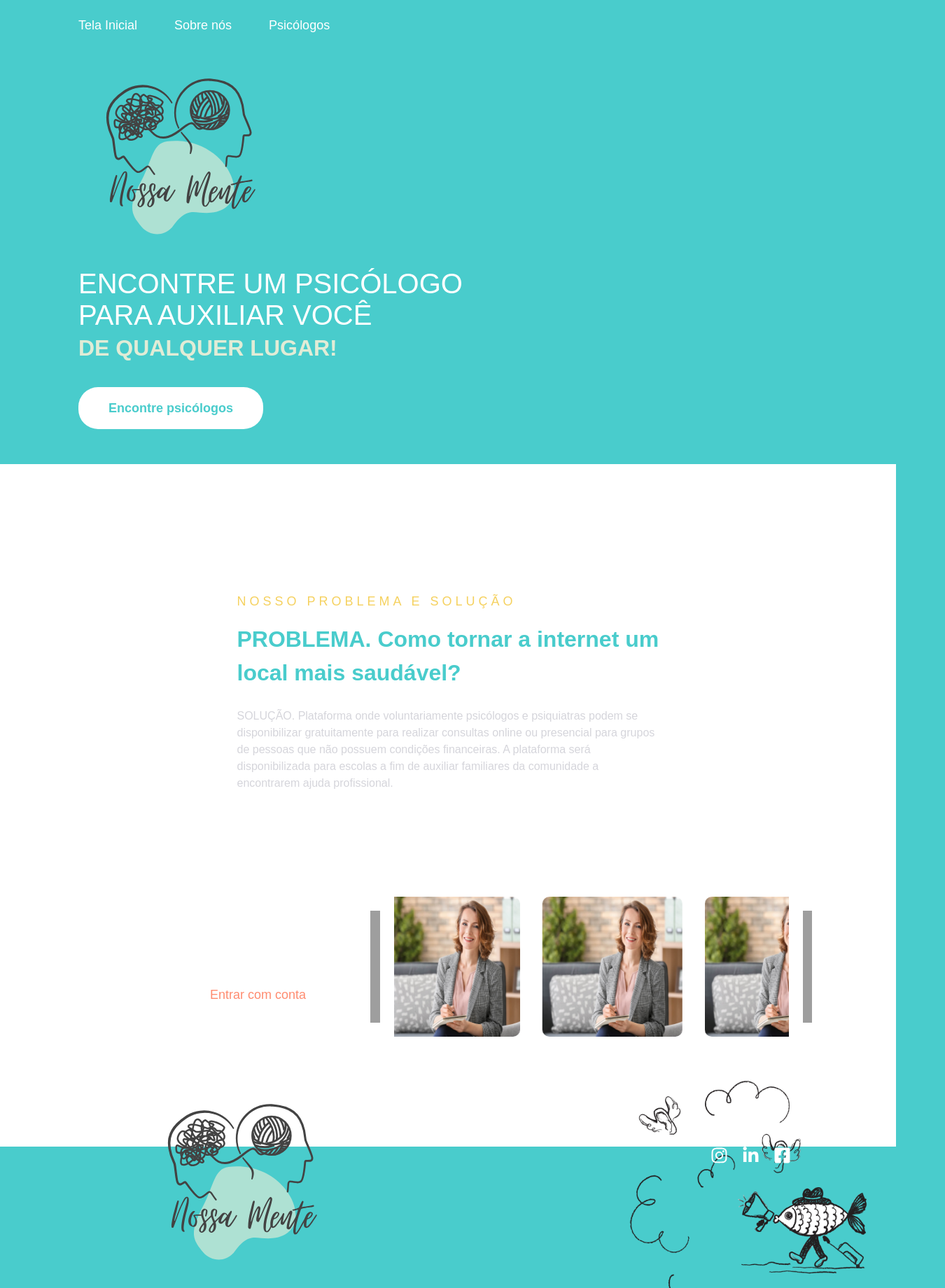
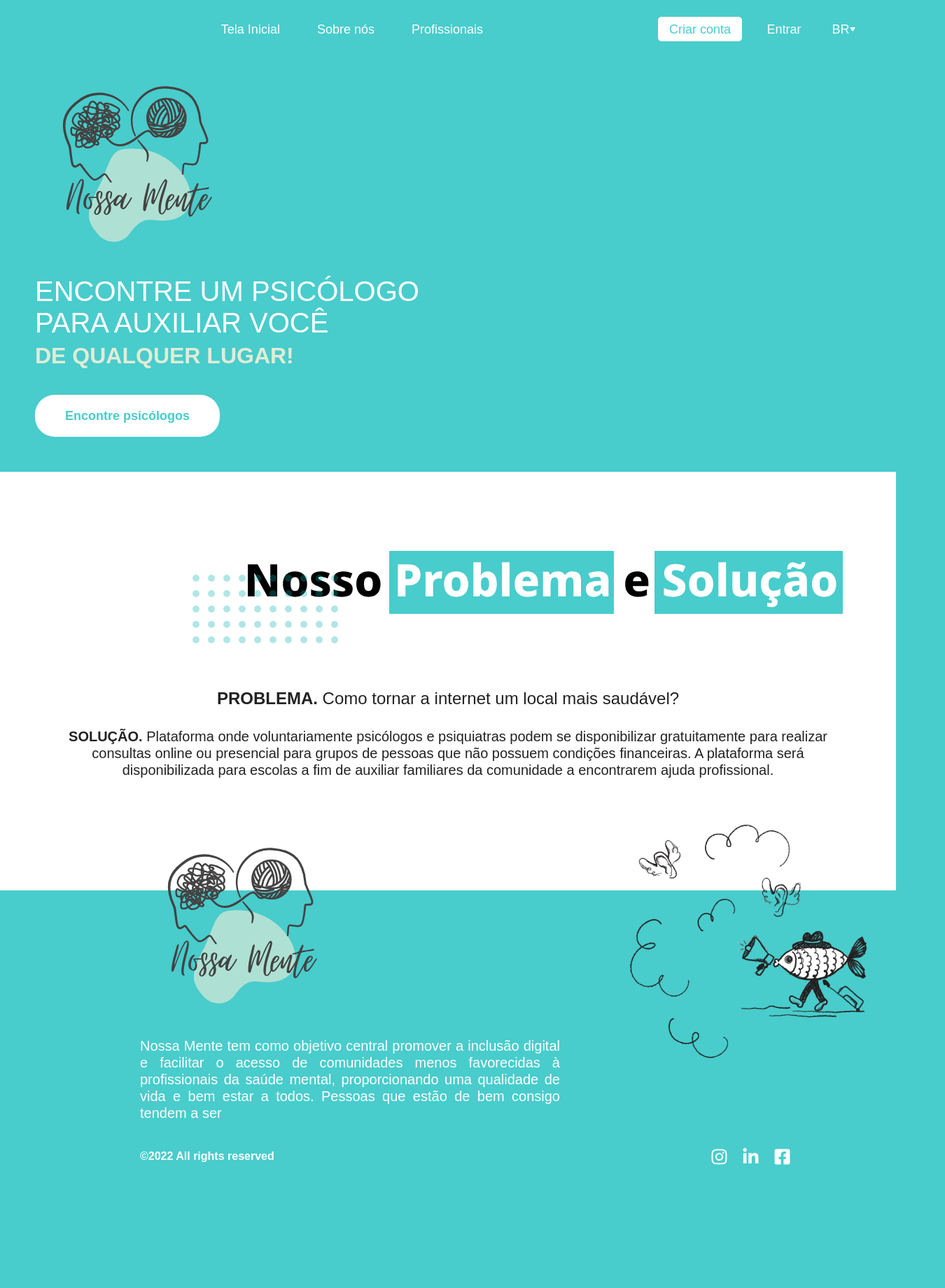
Before and after one commit to Hackatona-AGES-2022/OsFieisDoMaza, a React (Create React App) app in the folder app/: page / in a window 1280 px wide. Shown: the top 1840 px of the page at 70% size, 1350 px wide, since content can reach past the window. After the commit the page ends 1696 px from the top, so only its background shows below. Built offline with nearby package versions, Linux system fonts and the light colour scheme; grey boxes are pictures that could not be loaded.

Commit message:
nova home implementada

```diff
--- a/app/src/App.tsx
+++ b/app/src/App.tsx
@@ -27,19 +27,24 @@ import {
     DivImageFish,
     DivFooterBottom,
     DivSocial,
-    DivFooterMenu,
+    MiddleOptions,
+    RightSideOptions,
     LogoFooter,
+    ButtonPrimario,
+    ButtonSecundario,
+    ButtonLanguage,
+    TextRights,
 } from "./styles/styles";
 import pixelToRem from "./utils/pxToRem";
 
 function App() {
     return (
         <>
-            <Container flex="column" margin={pixelToRem(24, 112, 50)}>
+            <Container flex="column" margin={pixelToRem(24, 50, 50)}>
                 <GlobalStyles />
 
                 <Header>
-                    <DivFooterMenu>
+                    <MiddleOptions>
                         <ul>
                             <li>
                                 <a href="/">Tela Inicial</a>
@@ -50,10 +55,22 @@ function App() {
                             </li>
 
                             <li>
-                                <a href="/search">Psicólogos</a>
+                                <a href="/search">Profissionais</a>
                             </li>
                         </ul>
-                    </DivFooterMenu>
+                    </MiddleOptions>
+                    <RightSideOptions>
+                        <ButtonPrimario>
+                            <a href="/">Criar conta</a>
+                        </ButtonPrimario>
+                        <ButtonSecundario>
+                            <a href="/">Entrar</a>
+                        </ButtonSecundario>
+                        <ButtonLanguage>
+                            <a href="/">BR</a>
+                            <img src="/images/ArrowDown.svg" alt="" />
+                        </ButtonLanguage>
+                    </RightSideOptions>
                 </Header>
 
                 <Main>
@@ -95,16 +112,22 @@ function App() {
                                 },
                             }}
                         >
-                            <FirstTitle>Nosso problema e solução</FirstTitle>
+                            <FirstTitle>
+                                <img
+                                    src="/images/NossaProblemaSolucao.svg"
+                                    alt=""
+                                />
+                            </FirstTitle>
 
                             <SecondSubTitle>
-                                PROBLEMA. Como tornar a internet um local mais
-                                saudável?
+                                <span>PROBLEMA. </span>
+                                Como tornar a internet um local mais saudável?
                             </SecondSubTitle>
 
                             <TextMars>
-                                SOLUÇÃO. Plataforma onde voluntariamente
-                                psicólogos e psiquiatras podem se disponibilizar
+                                <span>SOLUÇÃO. </span>
+                                Plataforma onde voluntariamente psicólogos e
+                                psiquiatras podem se disponibilizar
                                 gratuitamente para realizar consultas online ou
                                 presencial para grupos de pessoas que não
                                 possuem condições financeiras. A plataforma será
@@ -115,55 +138,6 @@ function App() {
                         </DivProblemSolution>
                     </ContainerAbout>
                 </Container>
-
-                <GalleryContent>
-                    <DivLogo
-                        whileInView="visible"
-                        initial="initial"
-                        viewport={{ once: true }}
-                        variants={{
-                            initial: { opacity: 0, x: 60 },
-
-                            visible: {
-                                opacity: 1,
-
-                                x: 0,
-
-                                transition: { duration: 1, delay: 1 },
-                            },
-                        }}
-                    >
-                        <TextLogo>
-                            O caminho para tornar a humanidade multiplanetária
-                            <span>.</span>
-                        </TextLogo>
-
-                        <TextSubscribe
-                            whileInView="visible"
-                            initial="initial"
-                            viewport={{ once: true }}
-                            variants={{
-                                initial: { opacity: 0, y: 100 },
-
-                                visible: {
-                                    opacity: 1,
-
-                                    y: -20,
-
-                                    transition: { duration: 1, delay: 1 },
-                                },
-                            }}
-                        >
-                            Entrar com conta
-                        </TextSubscribe>
-                    </DivLogo>
-
-                    <ArrowLeft />
-
-                    <Gallery />
-
-                    <ArrowRight />
-                </GalleryContent>
             </SectionAbout>
 
             <SectionForm>
@@ -190,9 +164,14 @@ function App() {
                     <LogoFooter>
                         <Logo />
                         <TextLogo>
-                            Corporis ut aliquid qui molestiae. Sed laborum sunt
-                            recusandae animi dolore voluptates.
+                            Nossa Mente tem como objetivo central promover a
+                            inclusão digital e facilitar o acesso de comunidades
+                            menos favorecidas à profissionais da saúde mental,
+                            proporcionando uma qualidade de vida e bem estar a
+                            todos. Pessoas que estão de bem consigo tendem a ser
                         </TextLogo>
+
+                        <TextRights>©2022 All rights reserved</TextRights>
                     </LogoFooter>
 
                     <DivFooterBottom>
--- a/app/src/styles/styles.ts
+++ b/app/src/styles/styles.ts
@@ -40,7 +40,65 @@ export const Container = styled.div<GalleryFlexContainerProps>`
 
 export const Header = styled.div`
     display: flex;
+    width: 100%;
+    align-items: center;
+    justify-content: end;
     padding-bottom: ${pixelToRem(35)};
+`;
+
+export const RightSideOptions = styled.div`
+    display: contents;
+    width: 120px;
+`;
+
+export const ButtonPrimario = styled.div`
+    display: flex;
+    border-radius: 5px;
+    background-color: white;
+    width: 120px;
+    height: 35px;
+    align-items: center;
+    justify-content: center;
+
+    & a {
+        color: #49cccc;
+        font: var(--text-3);
+        text-decoration: none;
+    }
+`;
+
+export const ButtonSecundario = styled.div`
+    display: flex;
+    border-radius: 5px;
+    background-color: transparent;
+    width: 120px;
+    height: 35px;
+    align-items: center;
+    justify-content: center;
+
+    & a {
+        font: var(--text-3);
+        color: white;
+        font: var(--text-3);
+        text-decoration: none;
+    }
+`;
+
+export const ButtonLanguage = styled.div`
+    display: flex;
+    border-radius: 5px;
+    background-color: transparent;
+    width: 50px;
+    height: 35px;
+    align-items: center;
+    justify-content: center;
+
+    & a {
+        font: var(--text-3);
+        color: white;
+        font: var(--text-3);
+        text-decoration: none;
+    }
 `;
 
 export const Logo = styled.image<GalleryFlexContainerProps>`
@@ -56,10 +114,8 @@ export const Main = styled.div`
 `;
 
 export const FirstTitle = styled.div`
-    color: var(--sun);
-    font: var(--text-4);
-    text-transform: uppercase;
-    letter-spacing: ${pixelToRem(5)};
+    margin-left: 100px;
+    margin-bottom: 45px;
 `;
 
 export const SecondTitle = styled.p`
@@ -103,19 +159,41 @@ export const SectionAbout = styled.div<GalleryFlexContainerProps>`
 `;
 
 export const DivProblemSolution = styled(motion.div)<GalleryFlexContainerProps>`
-    max-width: ${pixelToRem(603)};
+    width: 85%;
+    align-items: center;
+    justify-content: center;
 `;
 
 export const SecondSubTitle = styled.p`
-    font: var(--font-heading-1);
-    color: var(--text);
+    font: var(--font-heading-2);
+    color: #222222;
+    font-weight: normal;
     padding-top: ${pixelToRem(14)};
+    text-align: center;
+
+    & span {
+        font-weight: bold;
+    }
 `;
 
 export const TextMars = styled.p`
-    font: var(--text-1);
-    color: var(--gray-05);
+    font: var(--font-heading-3);
+    color: #222222;
+    font-weight: normal;
     padding-top: ${pixelToRem(26)};
+    text-align: center;
+
+    & span {
+        font-weight: bold;
+    }
+`;
+
+export const TextRights = styled.p`
+    font: var(--font-text-1);
+    color: white;
+    font-weight: bold;
+    padding-top: ${pixelToRem(26)};
+    margin-bottom: 35px;
 `;
 
 export const GalleryContent = styled.div<GalleryFlexContainerProps>`
@@ -143,13 +221,16 @@ export const ContainerAbout = styled.div<GalleryFlexContainerProps>`
     align-items: ${(props) => props.alignItems};
     justify-content: ${(props) => props.justifyContent};
     width: ${(props) => props.width};
-    margin-top: ${pixelToRem(180)};
+    margin-top: ${pixelToRem(110)};
+    margin-bottom: ${pixelToRem(160)};
     gap: ${pixelToRem(200)};
 `;
 
 export const TextLogo = styled.p`
-    font: var(--font-heading-2);
+    font: var(--font-heading-3);
     color: white;
+    margin-bottom: 15px;
+    text-align: justify;
 `;
 
 export const TextSubscribe = styled(motion.p)`
@@ -182,9 +263,10 @@ export const DivImageFish = styled(motion.div)`
 
 export const DivFooterBottom = styled.div`
     display: flex;
-    position: absolute;
     align-self: flex-end;
     margin-right: 150px;
+    position: relative;
+    top: 368px;
 `;
 
 export const DivSocial = styled.div`
@@ -196,8 +278,9 @@ export const DivSocial = styled.div`
     }
 `;
 
-export const DivFooterMenu = styled.div`
+export const MiddleOptions = styled.div`
     gap: ${pixelToRem(53)};
+    margin-right: 250px;
 
     & ul {
         display: flex;
```
Also changed, not shown: app/public/images/ArrowDown.svg (added), app/public/images/NossaProblemaSolucao.svg (added).
